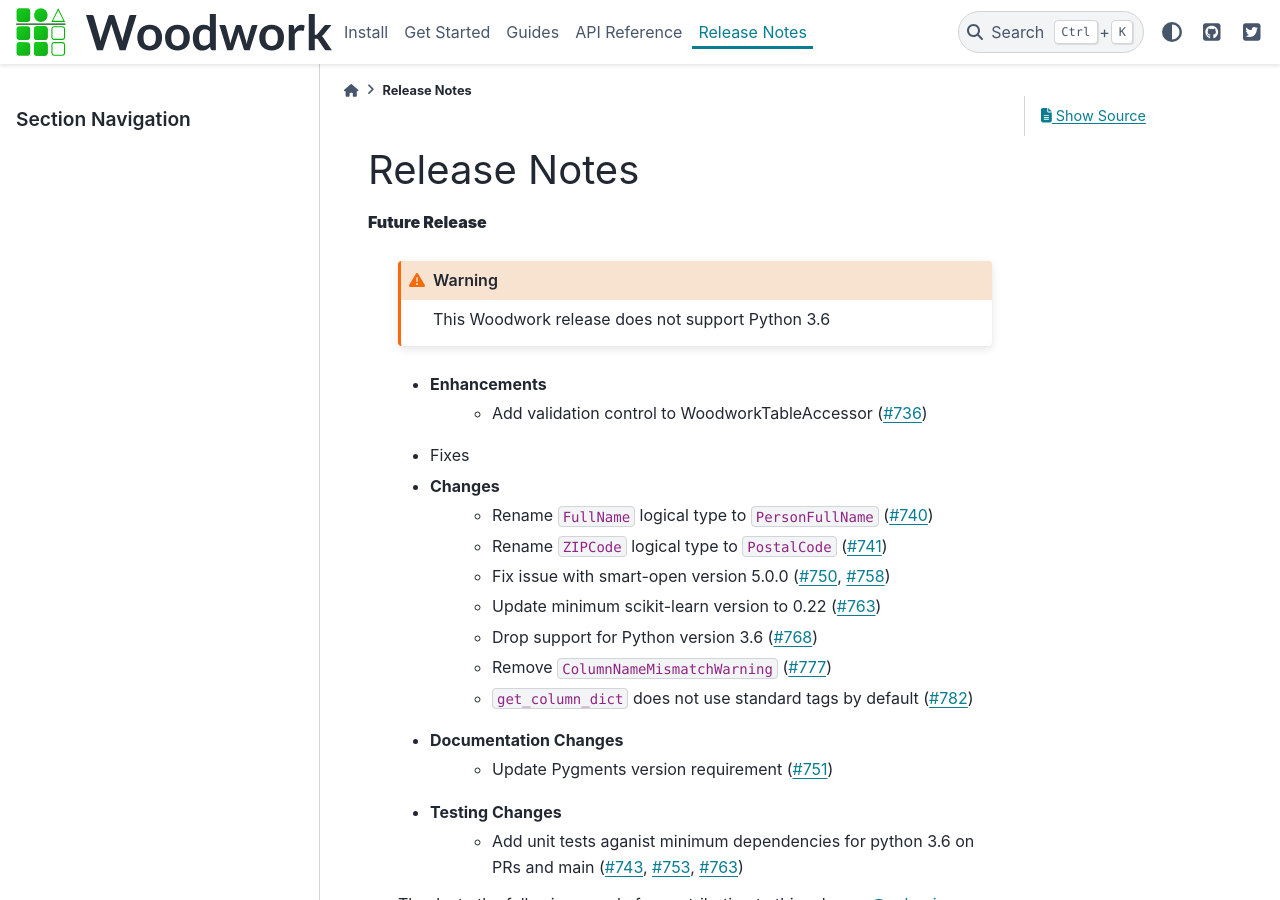
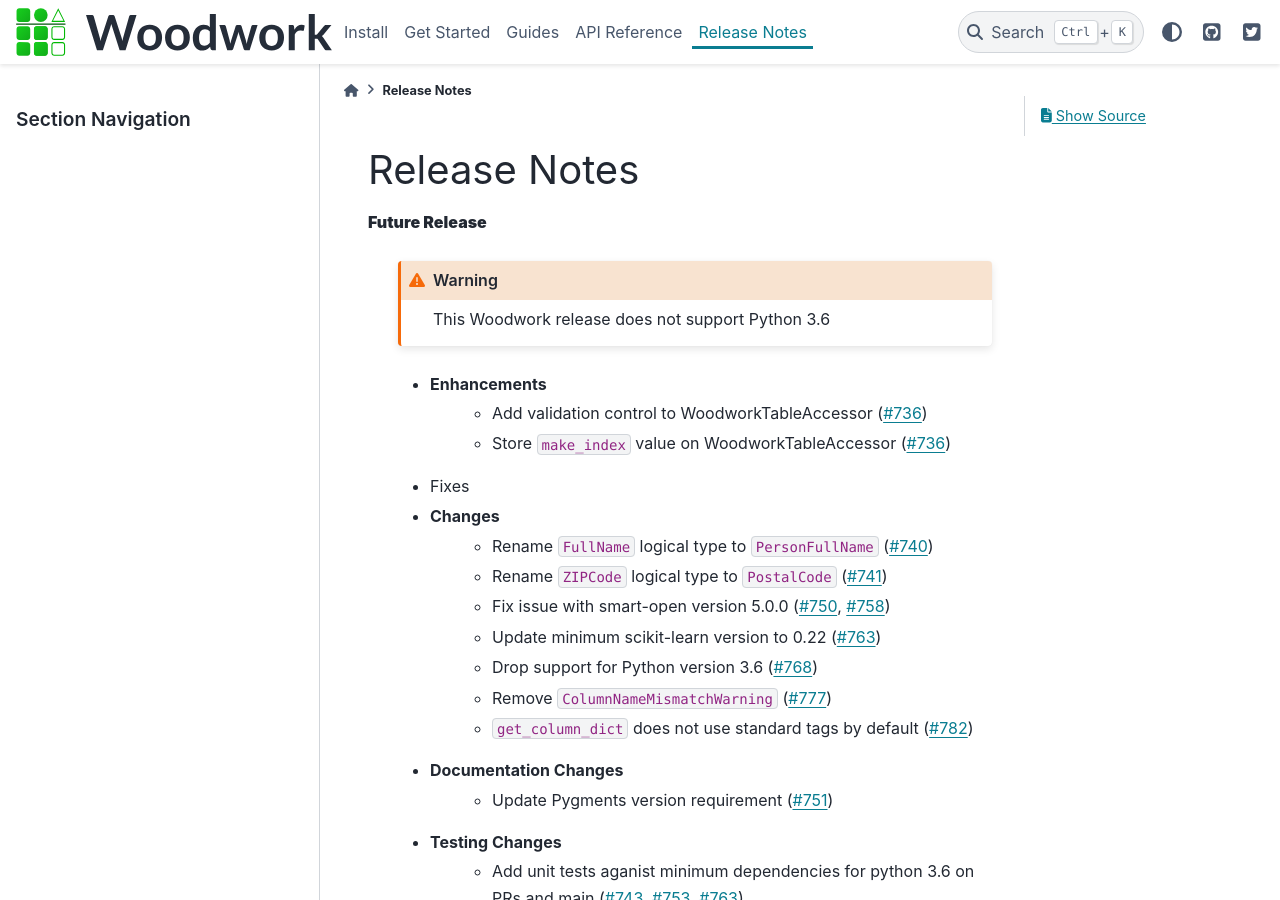
Before and after one commit to alteryx/woodwork, a Sphinx documentation site: the page built from docs/source/release_notes.rst, in a window 1280 px wide and 900 px high. Built offline with Sphinx 7.4.7 and the PyData theme 0.15.4, drawn with Linux system fonts in a browser that asks for light colours; comment, search, counter and statistics services are not loaded.

Commit message:
Add release note

```diff
--- a/docs/source/release_notes.rst
+++ b/docs/source/release_notes.rst
@@ -8,6 +8,7 @@
 
     * Enhancements
         * Add validation control to WoodworkTableAccessor (:pr:`736`)
+        * Store ``make_index`` value on WoodworkTableAccessor (:pr:`736`)
     * Fixes
     * Changes
         * Rename ``FullName`` logical type to ``PersonFullName`` (:pr:`740`)
```
